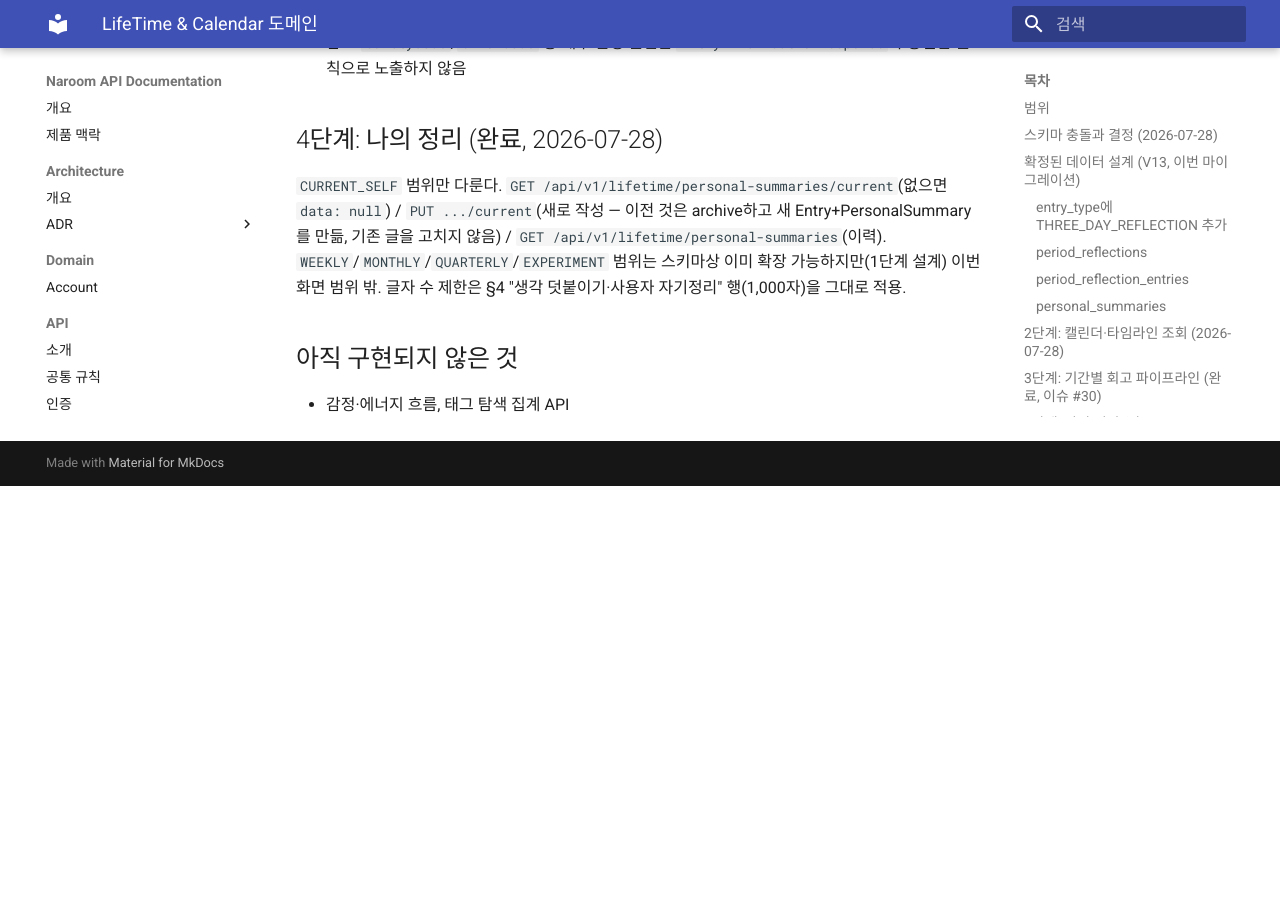
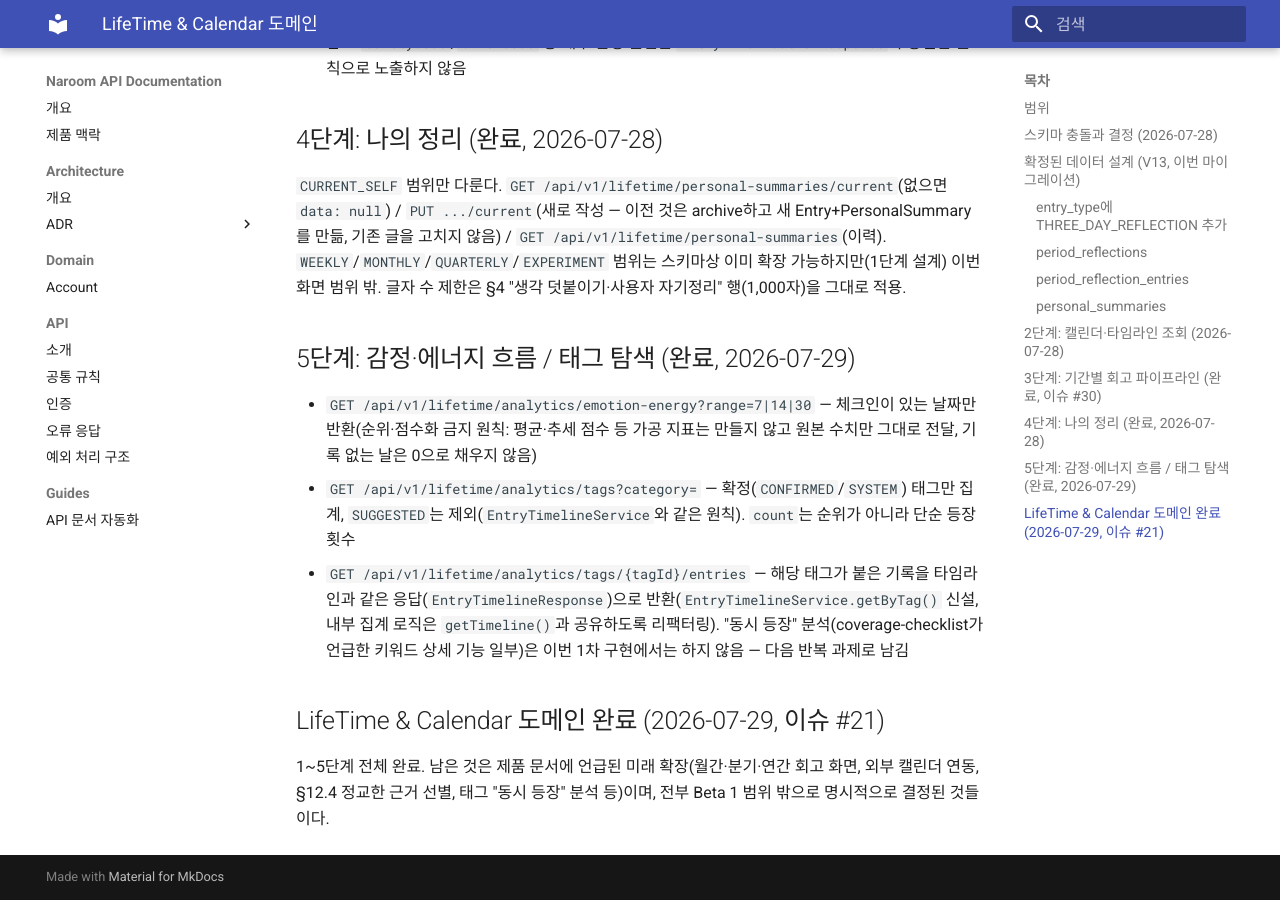
Before and after one commit to gvo-cheryl/narrom-api, an MkDocs documentation site: the page built from docs/domain/lifetime-calendar.md, in a window 1280 px wide and 900 px high, scrolled down 4045 px. Built offline with MkDocs 1.6.1 and Material for MkDocs 9.7.7, drawn with Linux system fonts in a browser that asks for light colours; before the commit the page ends 4531 px from its top, so only the background shows below that.

Commit message:
docs(lifetime): 5단계 완료 및 LifeTime & Calendar 도메인 전체 완료 반영

```diff
--- a/docs/domain/lifetime-calendar.md
+++ b/docs/domain/lifetime-calendar.md
@@ -73,6 +73,12 @@ LifeTime은 타임라인·캘린더·감정/에너지 흐름·태그 탐색·기
 
 `CURRENT_SELF` 범위만 다룬다. `GET /api/v1/lifetime/personal-summaries/current`(없으면 `data: null`) / `PUT .../current`(새로 작성 — 이전 것은 archive하고 새 Entry+PersonalSummary를 만듦, 기존 글을 고치지 않음) / `GET /api/v1/lifetime/personal-summaries`(이력). `WEEKLY`/`MONTHLY`/`QUARTERLY`/`EXPERIMENT` 범위는 스키마상 이미 확장 가능하지만(1단계 설계) 이번 화면 범위 밖. 글자 수 제한은 §4 "생각 덧붙이기·사용자 자기정리" 행(1,000자)을 그대로 적용.
 
-## 아직 구현되지 않은 것
+## 5단계: 감정·에너지 흐름 / 태그 탐색 (완료, 2026-07-29)
 
-- 감정·에너지 흐름, 태그 탐색 집계 API
+- `GET /api/v1/lifetime/analytics/emotion-energy?range=7|14|30` — 체크인이 있는 날짜만 반환(순위·점수화 금지 원칙: 평균·추세 점수 등 가공 지표는 만들지 않고 원본 수치만 그대로 전달, 기록 없는 날은 0으로 채우지 않음)
+- `GET /api/v1/lifetime/analytics/tags?category=` — 확정(`CONFIRMED`/`SYSTEM`) 태그만 집계, `SUGGESTED`는 제외(`EntryTimelineService`와 같은 원칙). `count`는 순위가 아니라 단순 등장 횟수
+- `GET /api/v1/lifetime/analytics/tags/{tagId}/entries` — 해당 태그가 붙은 기록을 타임라인과 같은 응답(`EntryTimelineResponse`)으로 반환(`EntryTimelineService.getByTag()` 신설, 내부 집계 로직은 `getTimeline()`과 공유하도록 리팩터링). "동시 등장" 분석(coverage-checklist가 언급한 키워드 상세 기능 일부)은 이번 1차 구현에서는 하지 않음 — 다음 반복 과제로 남김
+
+## LifeTime & Calendar 도메인 완료 (2026-07-29, 이슈 #21)
+
+1~5단계 전체 완료. 남은 것은 제품 문서에 언급된 미래 확장(월간·분기·연간 회고 화면, 외부 캘린더 연동, §12.4 정교한 근거 선별, 태그 "동시 등장" 분석 등)이며, 전부 Beta 1 범위 밖으로 명시적으로 결정된 것들이다.
```
